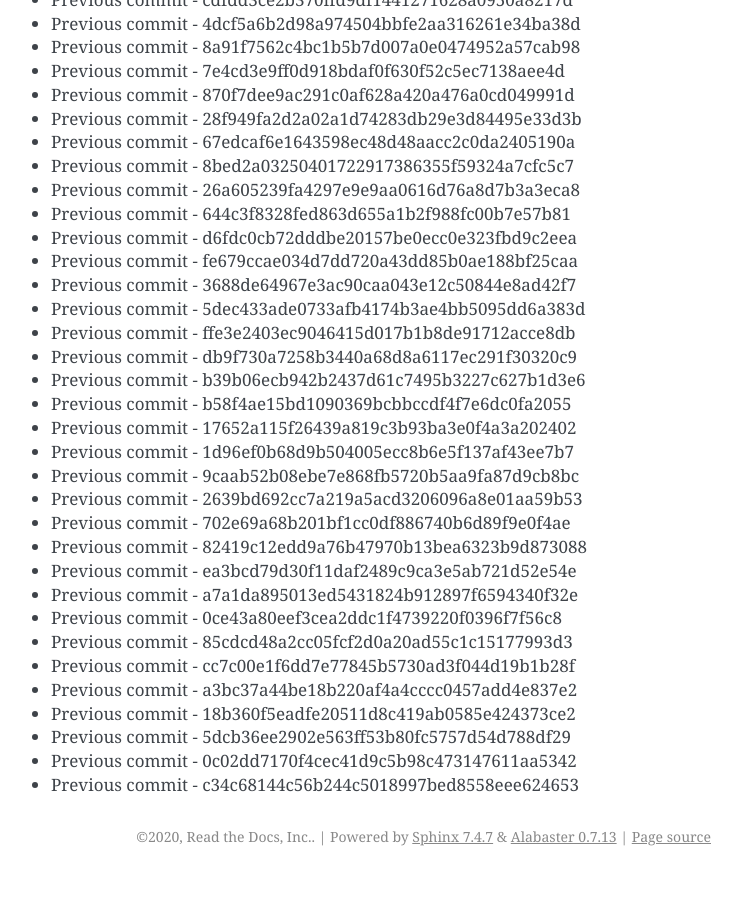
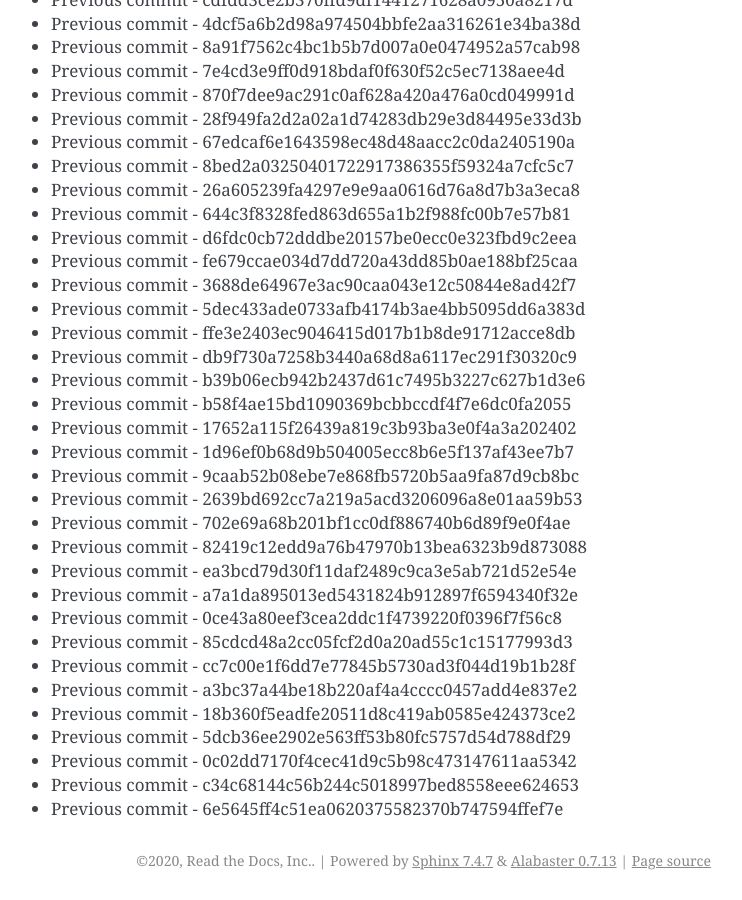
Before and after one commit to readthedocs/rtd-git-stresstest, a Sphinx documentation site: the page built from docs/updates.rst, in a window 1280 px wide and 900 px high, scrolled down 29807 px. Shown: the whole window, without its empty margins (399-1141 px from the left). Built offline with Sphinx 7.4.7, drawn with Linux system fonts in a browser that asks for light colours; before the commit the page ends 30683 px from its top, so only the background shows below that.

Commit message:
Generating commit from previous: 6e5645ff4c51ea0620375582370b747594ffef7e

```diff
--- a/docs/updates.rst
+++ b/docs/updates.rst
@@ -1284,3 +1284,4 @@ It can be tested for any performance characteristics.
 * Previous commit - 5dcb36ee2902e563ff53b80fc5757d54d788df29
 * Previous commit - 0c02dd7170f4cec41d9c5b98c473147611aa5342
 * Previous commit - c34c68144c56b244c5018997bed8558eee624653
+* Previous commit - 6e5645ff4c51ea0620375582370b747594ffef7e
```
